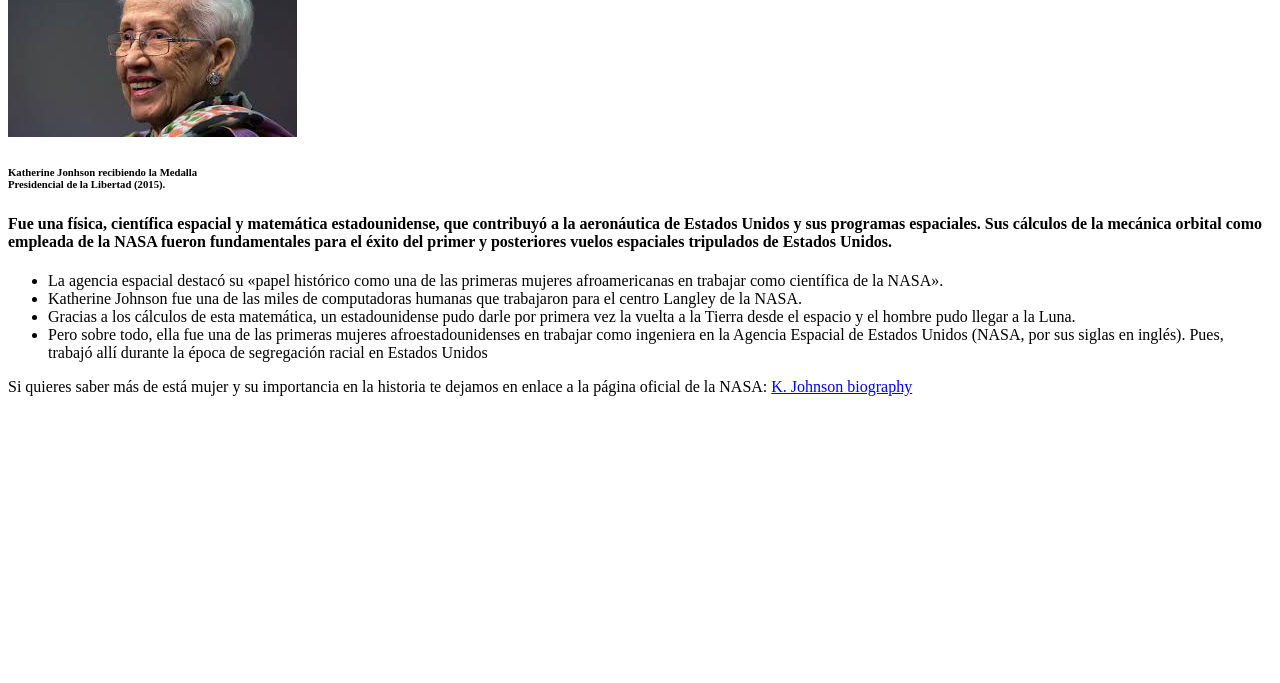
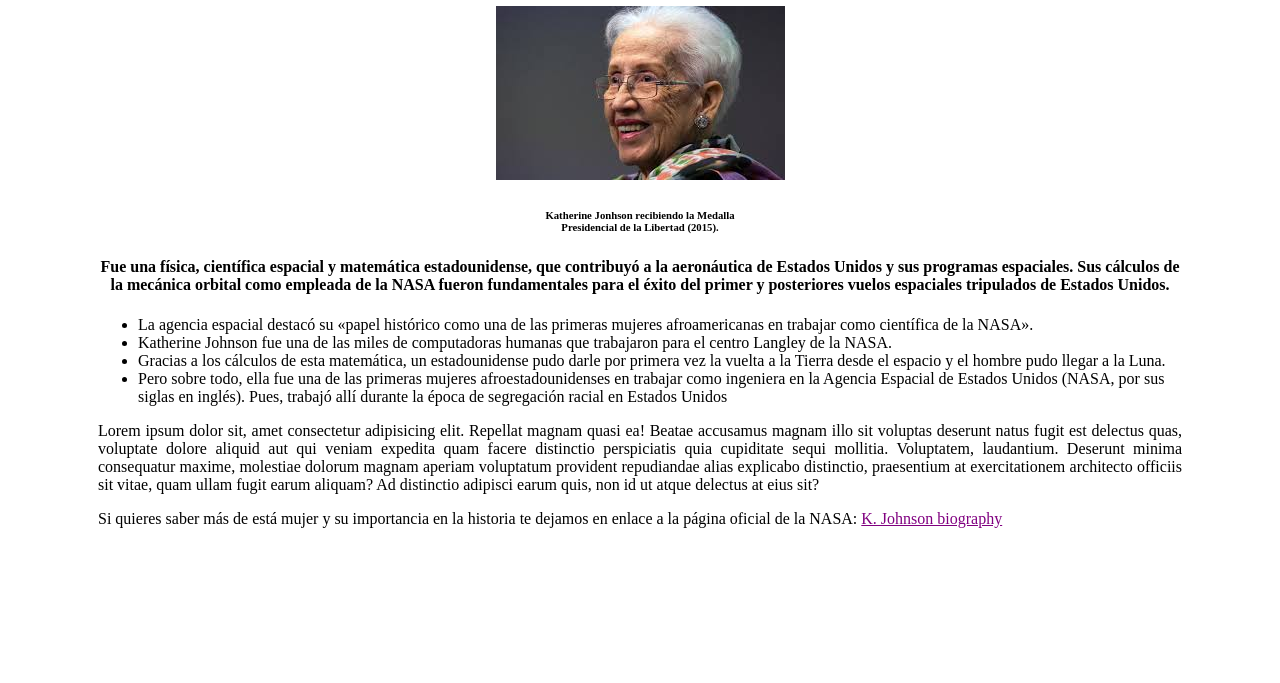
Before and after one commit to mariealeph0/pag_tributo, a plain HTML site: page index.html in a window 1280 px wide. Shown: the part 117-800 px from the top of the page. Drawn offline with Linux system fonts and the light colour scheme.

Commit message:
Mejoras2

```diff
--- a/index.html
+++ b/index.html
@@ -4,17 +4,19 @@
 <head>
     <meta charset="UTF-8">
     <meta http-equiv="Content-Type" content="text/html charset=UTF-8">
-        <link rel="stylesheet" href="style/index.css">
+        <link rel="stylesheet" href="./style/index.css">
     <title>Pagina Tributo</title>
 </head>
 <body>
     <main id="main">
+        <header>
         <h1 id="title">Calculadora humana Katherine Johnson</h1>
         <div id="img-div"><img id="image" src="./images/kate1.jpeg"></div>
         <h6 id="img-caption">Katherine Jonhson recibiendo la Medalla<br>
             Presidencial de la Libertad (2015).</h6>
-    <h4 id="tribute-info">Fue una física, científica espacial y matemática estadounidense, que contribuyó a la aeronáutica de Estados Unidos y sus programas espaciales. Sus cálculos de la mecánica orbital como empleada de la NASA fueron fundamentales para el éxito del primer y posteriores vuelos espaciales tripulados de Estados Unidos.
-    </h4>
+        <h4 id="tribute-info">Fue una física, científica espacial y matemática estadounidense, que contribuyó a la aeronáutica de Estados Unidos y sus programas espaciales. Sus cálculos de la mecánica orbital como empleada de la NASA fueron fundamentales para el éxito del primer y posteriores vuelos espaciales tripulados de Estados Unidos.
+        </h4>
+        </header>
 
     <div>
         <ul>
@@ -28,13 +30,13 @@
     </li>
         </ul>
     </div>
-
+  <p>Lorem ipsum dolor sit, amet consectetur adipisicing elit. Repellat magnam quasi ea! Beatae accusamus magnam illo sit voluptas deserunt natus fugit est delectus quas, voluptate dolore aliquid aut qui veniam expedita quam facere distinctio perspiciatis quia cupiditate sequi mollitia. Voluptatem, laudantium. Deserunt minima consequatur maxime, molestiae dolorum magnam aperiam voluptatum provident repudiandae alias explicabo distinctio, praesentium at exercitationem architecto officiis sit vitae, quam ullam fugit earum aliquam? Ad distinctio adipisci earum quis, non id ut atque delectus at eius sit?</p>
 
     Si quieres saber más de está mujer y su importancia en la historia te dejamos en enlace a la página oficial de la NASA:
 
-    <a id="atribute-link" href="https://www.nasa.gov/content/katherine-johnson-biography" target="_blank">K. Johnson biography</a>
+    <a id="tribute-link" href="https://www.nasa.gov/content/katherine-johnson-biography" target="_blank">K. Johnson biography</a>
 
-
+</main>
 
 </body>
 </html>
--- a/style/index.css
+++ b/style/index.css
@@ -1,3 +1,13 @@
-  .tribute-link {
-    color: red;
+main{
+ margin: 65px 90px 50px 90px;
+}
+
+header{
+  text-align: center;
+}
+p{
+  text-align: justify;
+}
+ #tribute-link {
+    color:purple;
   }
```
